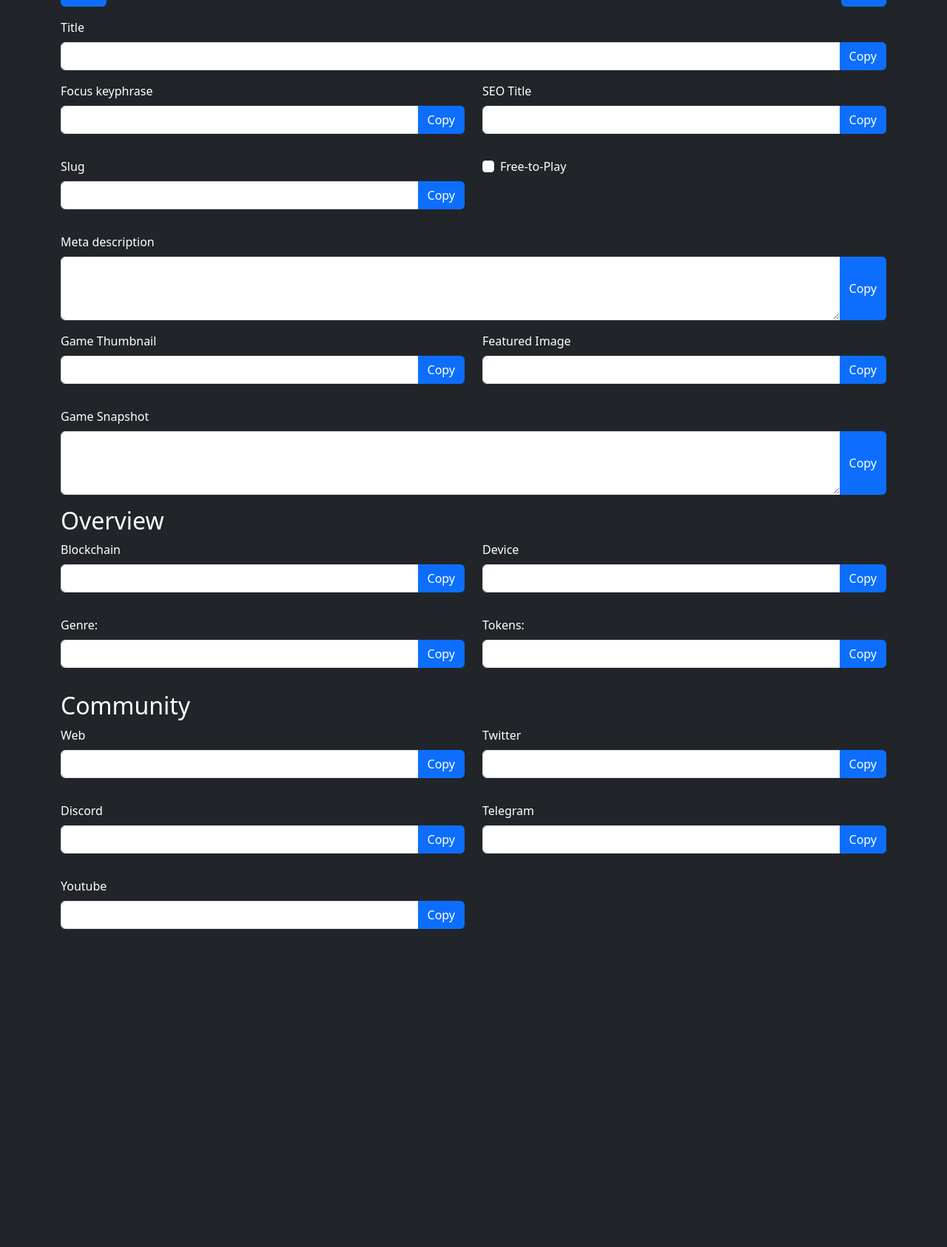
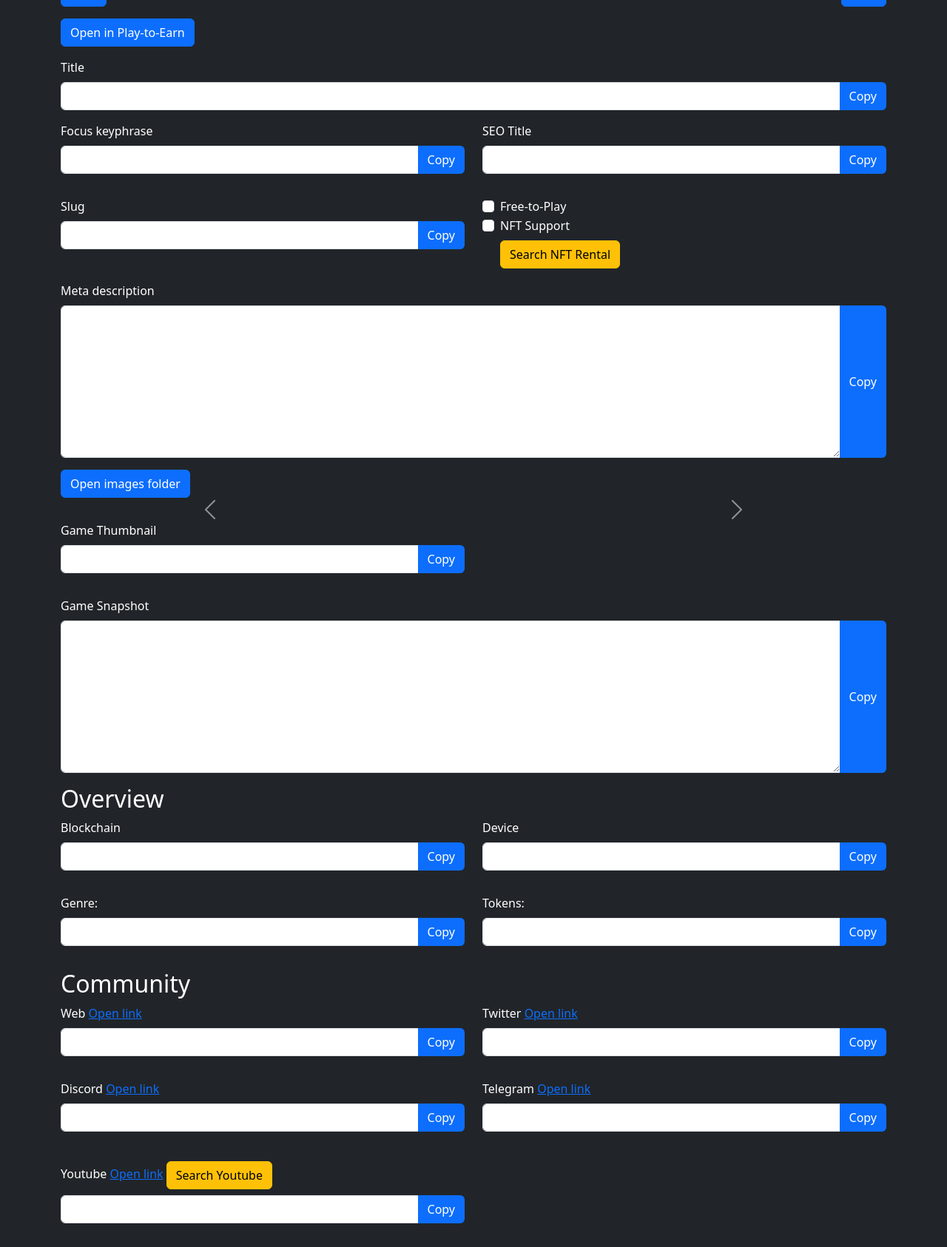
Before and after one commit to zvz23/playtoearnscraper, a Flask app: template templates/index.html in a window 1280 px wide. Shown: the part 77-1763 px from the top of the page at 74% size. Before the commit the page ends 1333 px from the top, so only its background shows below. Run offline with Flask 2, Linux system fonts and the light colour scheme; the template is opened without the code that fills it, so the values that code supplies are empty.

```diff
--- a/app.py
+++ b/app.py
@@ -1,4 +1,4 @@
-from flask import Flask, render_template, url_for, redirect, abort
+from flask import Flask, render_template, url_for, redirect, abort, request, jsonify
 import os
 import db
 
@@ -20,9 +20,15 @@ def transorm_game_info(game_info: dict):
     formatted_devices = ', '.join(game_info['DEVICES'].split(','))
     new_info['DEVICES'] = formatted_devices
     free_to_play = True
-    if game_info['FREE_TO_PLAY'] is None or game_info['FREE_TO_PLAY'] != 'Yes':
+    if game_info['FREE_TO_PLAY'] is None or game_info['FREE_TO_PLAY'].lower() != 'yes':
         free_to_play = False
     new_info['FREE_TO_PLAY'] = free_to_play
+
+    nft_support = True
+    if game_info['NFT_SUPPORT'] is None or game_info['NFT_SUPPORT'].lower() != 'yes':
+        nft_support = False
+    new_info['NFT_SUPPORT'] = nft_support
+
     current_id = int(game_info['ID'])
     new_info['NEXT_ID'] = None
     new_info['PREV_ID'] = None
@@ -30,6 +36,12 @@ def transorm_game_info(game_info: dict):
         new_info['PREV_ID'] = current_id - 1
     if current_id < 1947:
         new_info['NEXT_ID'] = current_id + 1
+    new_info['IMAGES'] = []
+    new_info['IMAGES_PATH'] = None
+    images_path = os.path.join('static', 'images', str(game_info['ID']))
+    if os.path.exists(images_path):
+        new_info['IMAGES'] = [os.path.join('/',images_path, i).replace('\\', '/') for i in os.listdir(images_path)]
+        new_info['IMAGES_PATH'] = os.path.join(os.getcwd(), images_path)
 
     return new_info
 @app.route("/", methods=["GET"])
@@ -49,8 +61,19 @@ def game(game_id):
     if game_info is None:
         abort(404)
     transormed_info = transorm_game_info(game_info)
+    with open('last.txt', 'w') as f:
+        f.write(str(game_info['ID']))
     return render_template("index.html", transformed_info=transormed_info, game_info=game_info)
 
+@app.route("/openfolder", methods=["POST"])
+def open_path():
+    folder = request.json['folderPath']
+    command = f'explorer {folder}'
+    print(command)
+    os.system(f'explorer {folder}')
+    response = jsonify({ 'status_code': 200 })
+    response.status_code = 200
+    return response
 
 if __name__ == '__main__':
     app.run()
--- a/templates/index.html
+++ b/templates/index.html
@@ -1,20 +1,18 @@
 <!DOCTYPE html>
 <html lang="en">
-
 <head>
     <meta charset="UTF-8">
     <meta http-equiv="X-UA-Compatible" content="IE=edge">
     <meta name="viewport" content="width=device-width, initial-scale=1.0">
     <link href="https://cdn.jsdelivr.net/npm/bootstrap@5.3.0-alpha1/dist/css/bootstrap.min.css" rel="stylesheet"
         integrity="sha384-GLhlTQ8iRABdZLl6O3oVMWSktQOp6b7In1Zl3/Jr59b6EGGoI1aFkw7cmDA6j6gD" crossorigin="anonymous">
-
     <title>Play To Earn</title>
 </head>
-
 <body class="bg-dark">
     <div class="container">
         <div class="mt-5">
             <div class="mb-3 row text-white">
+                <input type="hidden" name="gameName" value="{{ game_info['NAME'] }}" />
                 <div class="col-4">
                     <a role="button"
                         href="{{ '#' if transformed_info['PREV_ID'] is none else transformed_info['PREV_ID'] }}"
@@ -30,12 +28,14 @@
                 </div>
             </div>
             <div class="mb-3">
+                <a class="btn btn-primary" href="{{ game_info['URL'] }}" target="_blank"> Open in Play-to-Earn</a>
+            </div>
+            <div class="mb-3">
                 <label class="form-label text-white">Title</label>
                 <div class="input-group mb-3">
                     <input type="text" class="form-control" id="title" value="{{ transformed_info['TITLE'] }}">
                     <button class="btn bg-primary text-white" type="button" data-target="#title">Copy</button>
                 </div>
-
             </div>
             <div class="mb-3 row text-white">
                 <div class="col-6">
@@ -71,15 +71,59 @@
                             else '' }}>
                         <label class=" text-white">Free-to-Play</label>
                     </div>
+                    <div class="form-check">
+                        <input class="form-check-input" type="checkbox" {{ 'checked' if transformed_info['NFT_SUPPORT']
+                            else '' }}>
+                        <label class=" text-white">NFT Support</label>
+                    </div>
+                    <div class="form-check mt-2">
+                        <a role="button" class="btn btn-warning" id="searchRentalButton" data-value="{{ game_info['NAME'] }}" href="#" target="_blank">Search NFT Rental</a>
+                    </div>
                 </div>
             </div>
             <div class="mb-3">
                 <label class="form-label text-white">Meta description</label>
                 <div class="input-group mb-3">
-                    <textarea class="form-control" rows="3"
+                    <textarea class="form-control" rows="8"
                         id="metaDescription">{{ transformed_info['META_DESCRIPTION'] }}</textarea>
                     <button class="btn bg-primary text-white" type="button" data-target="#metaDescription">Copy</button>
                 </div>
+            </div>
+            {% if transformed_info['IMAGES_PATH'] is not none %}
+                <div class="mb-3">
+                    <a role="button" data-value="{{ transformed_info['IMAGES_PATH'] }}" id="folderPath" class="btn btn-primary">Open images folder</a>
+                    </form>
+                </div>
+            {% endif %}
+
+            <div class="mb-3">
+                <div class="d-flex justify-content-center">
+                    <div id="carouselExampleCaptions" class="carousel slide w-75" data-bs-ride="carousel">
+                        <div class="carousel-inner">
+                            {% for image in transformed_info['IMAGES']%}
+                                <div class="carousel-item {{ 'active' if loop.index == 1 else '' }}">
+                                    <img src="{{ image }}" class="d-block w-100" height="500" alt="...">
+                                    <!-- <div class="carousel-caption d-none d-md-block">
+                                        <h5>Second slide label</h5>
+                                        <p>Some representative placeholder content for the second slide.</p>
+                                    </div> -->
+                                </div>
+                            {% endfor %}
+
+                        </div>
+                        <button class="carousel-control-prev" type="button" data-bs-target="#carouselExampleCaptions"
+                            data-bs-slide="prev">
+                            <span class="carousel-control-prev-icon" aria-hidden="true"></span>
+                            <span class="visually-hidden">Previous</span>
+                        </button>
+                        <button class="carousel-control-next" type="button" data-bs-target="#carouselExampleCaptions"
+                            data-bs-slide="next">
+                            <span class="carousel-control-next-icon" aria-hidden="true"></span>
+                            <span class="visually-hidden">Next</span>
+                        </button>
+                    </div>
+                </div>
+
             </div>
             <div class="mb-3 row">
                 <div class="col-6">
@@ -90,19 +134,11 @@
                     </div>
 
                 </div>
-                <div class="col-6">
-                    <label class="form-label text-white">Featured Image</label>
-                    <div class="input-group mb-3">
-                        <input type="text" class="form-control" id="featuredImage">
-                        <button class="btn bg-primary text-white" type="button"
-                            data-target="#featuredImage">Copy</button>
-                    </div>
-                </div>
             </div>
             <div class="mb-3">
                 <label class="form-label text-white">Game Snapshot</label>
                 <div class="input-group mb-3">
-                    <textarea class="form-control" rows="3"
+                    <textarea class="form-control" rows="8"
                         id="gameSnapshot">{{ transformed_info['GAME_SNAPSHOT'] }}</textarea>
                     <button class="btn bg-primary text-white" type="button" data-target="#gameSnapshot">Copy</button>
                 </div>
@@ -145,7 +181,7 @@
             <h2 class="text-white">Community</h2>
             <div class="mb-3 row">
                 <div class="col-6">
-                    <label class="form-label text-white">Web</label>
+                    <label class="form-label text-white">Web <a {{ '' if game_info['WEBSITE'] is none else 'target="_blank"' }} href="{{ '#' if game_info['WEBSITE'] is none else game_info['WEBSITE'] }}">Open link</a></label>
                     <div class="input-group mb-3">
                         <input type="text" class="form-control" id="web" value="{{ game_info['WEBSITE'] }}">
                         <button class="btn bg-primary text-white" type="button" data-target="#web">Copy</button>
@@ -153,7 +189,7 @@
 
                 </div>
                 <div class="col-6">
-                    <label class="form-label text-white">Twitter</label>
+                    <label class="form-label text-white">Twitter <a {{ '' if game_info['TWITTER'] is none else 'target="_blank"' }} href="{{ '#' if game_info['TWITTER'] is none else game_info['TWITTER'] }}">Open link</a></label>
                     <div class="input-group mb-3">
                         <input type="text" class="form-control" id="twitter" value="{{ game_info['TWITTER'] }}">
                         <button class="btn bg-primary text-white" type="button" data-target="#twitter">Copy</button>
@@ -162,14 +198,14 @@
             </div>
             <div class="mb-3 row">
                 <div class="col-6">
-                    <label class="form-label text-white">Discord</label>
+                    <label class="form-label text-white">Discord <a {{ '' if game_info['DISCORD'] is none else 'target="_blank"' }} href="{{ '#' if game_info['DISCORD'] is none else game_info['DISCORD'] }}">Open link</a></label>
                     <div class="input-group mb-3">
-                        <input type="text" class="form-control" id="discord" value="{{ game_info['DISCORD'] }}"" >
+                        <input type="text" class="form-control" id="discord" value="{{ game_info['DISCORD'] }}" >
                         <button class=" btn bg-primary text-white" type="button" data-target="#discord">Copy</button>
                     </div>
                 </div>
                 <div class="col-6">
-                    <label class="form-label text-white">Telegram</label>
+                    <label class="form-label text-white">Telegram <a {{ '' if game_info['TELEGRAM'] is none else 'target="_blank"' }} href="{{ '#' if game_info['TELEGRAM'] is none else game_info['TELEGRAM'] }}">Open link</a></label>
                     <div class="input-group mb-3">
                         <input type="text" class="form-control" id="telegram" value="{{ game_info['TELEGRAM'] }}">
                         <button class="btn bg-primary text-white" type="button" data-target="#telegram">Copy</button>
@@ -178,7 +214,9 @@
             </div>
             <div class="mb-3 row">
                 <div class="col-6">
-                    <label class="form-label text-white">Youtube</label>
+                    <label class="form-label text-white">Youtube <a {{ '' if game_info['YOUTUBE'] is none else 'target="_blank"' }} href="{{ '#' if game_info['YOUTUBE'] is none else game_info['YOUTUBE'] }}">Open link</a></label>
+                    <a class="btn btn-warning my-2" id="searchYTButton" data-value="{{ game_info['NAME'] }}" href="#" target="_blank">Search Youtube</a>
+
                     <div class="input-group mb-3">
                         <input type="text" class="form-control" id="youtube" value="{{ game_info['YOUTUBE'] }}">
                         <button class="btn bg-primary text-white" type="button" data-target="#youtube">Copy</button>
@@ -192,6 +230,12 @@
             integrity="sha384-w76AqPfDkMBDXo30jS1Sgez6pr3x5MlQ1ZAGC+nuZB+EYdgRZgiwxhTBTkF7CXvN"
             crossorigin="anonymous"></script>
         <script>
+            function encodeQueryData(data) {
+                const ret = [];
+                for (let d in data)
+                    ret.push(encodeURIComponent(d) + '=' + encodeURIComponent(data[d]));
+                return ret.join('&');
+            }
             buttons = document.getElementsByTagName("button")
             for (var i = 0; i < buttons.length; i++) {
                 buttons[i].addEventListener("click", async (evt) => {
@@ -210,6 +254,32 @@
 
                 })
             }
+            let openImagePathButton = document.querySelector("#folderPath")
+            if (openImagePathButton != null) {
+                openImagePathButton.addEventListener("click", (evt) => {
+                    let folderPath = evt.target.attributes.getNamedItem('data-value').value
+                    fetch("/openfolder", {
+                        method: 'POST',
+                        headers: {
+                            'Content-Type': 'application/json'
+                        },
+                        body: JSON.stringify({
+                            'folderPath': folderPath
+                        })
+                    })
+                    .then(resp => {
+                        console.log("Opening folder")
+                    })
+                })
+            }
+            let searchRentalButton = document.querySelector("#searchRentalButton")
+            let gameName = searchRentalButton.attributes.getNamedItem('data-value').value
+            const GOOGLE_SEARCH_URL = 'https://google.com/search?' + encodeQueryData({ 'q': gameName + ' NFT Rental' })
+            searchRentalButton.href = GOOGLE_SEARCH_URL
+
+            let searchYTButton = document.querySelector("#searchYTButton")
+            const YOUTUBE_SEARCH_URL = 'https://www.youtube.com/results?' + encodeQueryData({ 'search_query': gameName + ' trailer' })
+            searchYTButton.href = YOUTUBE_SEARCH_URL
 
         </script>
 </body>
```
Also changed, not shown: db.py (+28 -0 lines), main.py (+122 -6 lines), 2 other files.
